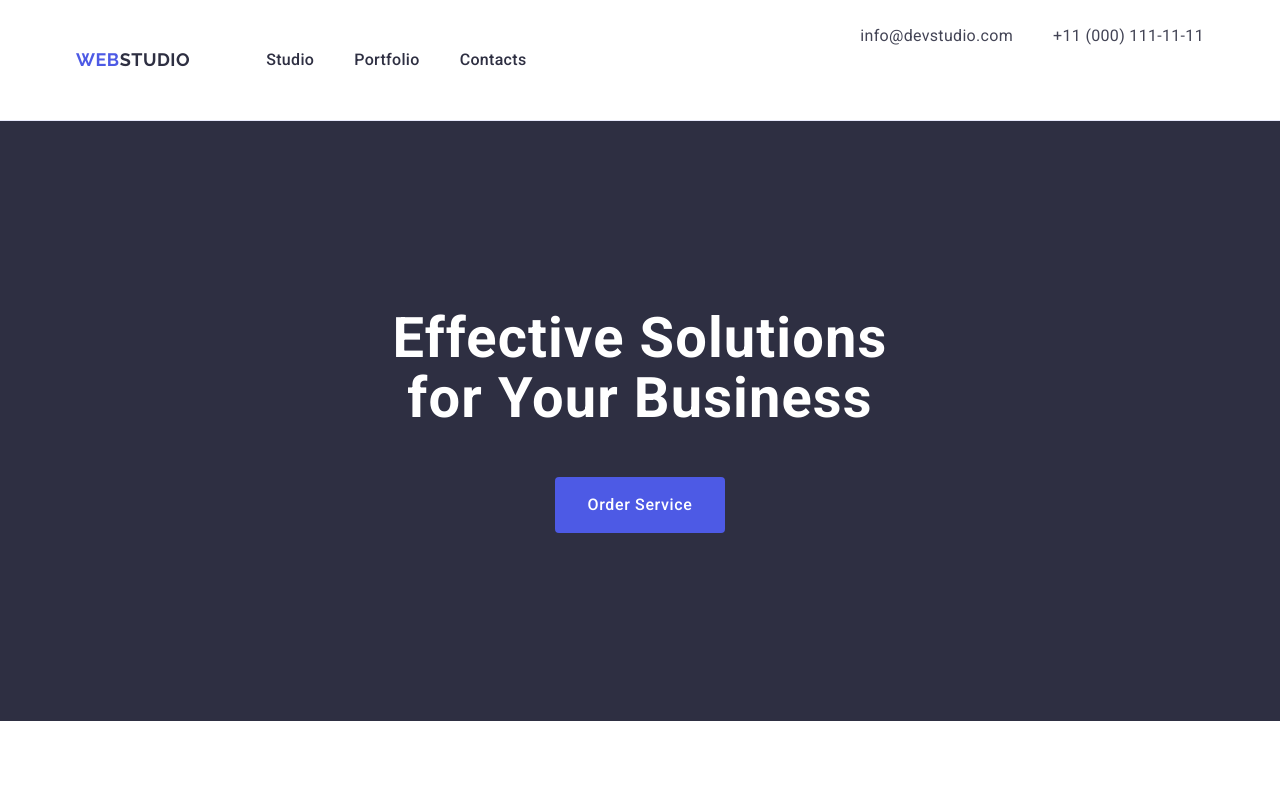
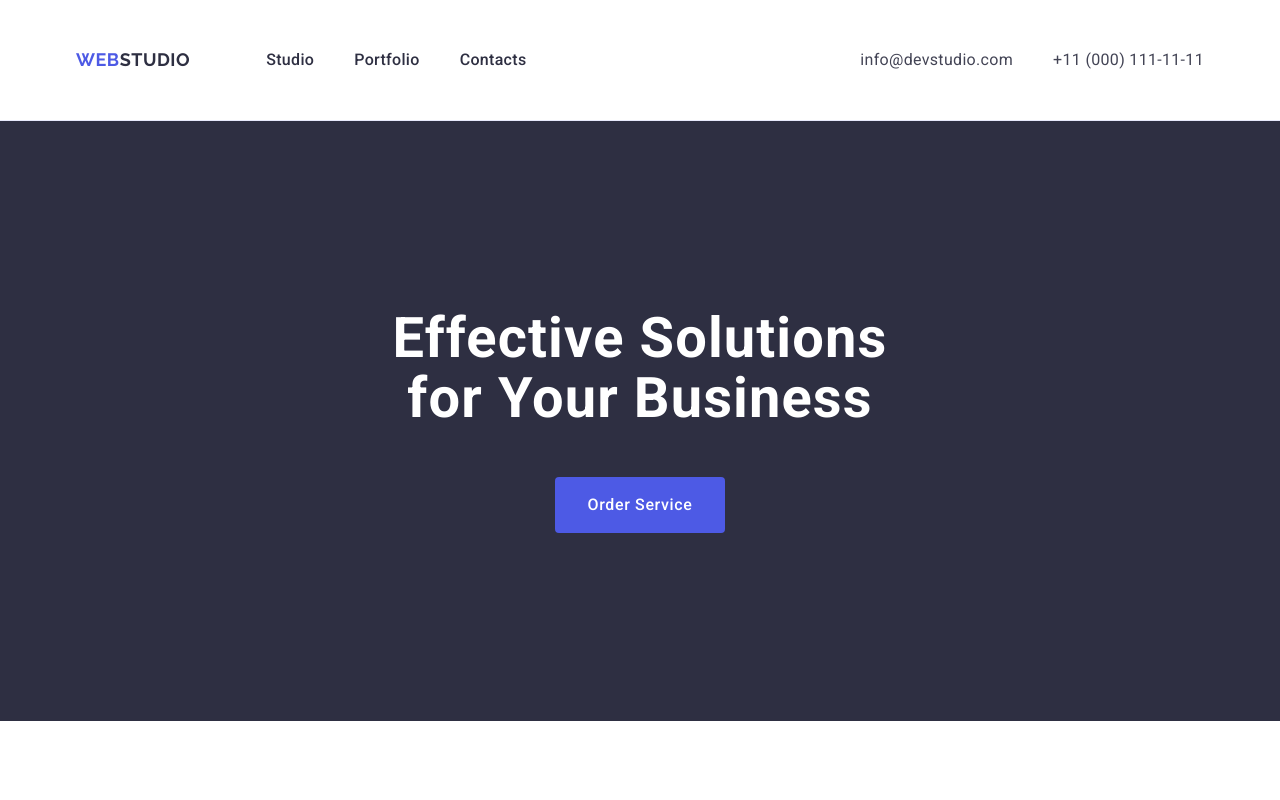
Before and after one commit to MeldiUA/goit-markup-hw-03, a website: page index.html in a window 1280 px wide. Shown: the top 800 px of the page. Drawn offline with nearby package versions, Linux system fonts and the light colour scheme.

Commit message:
fix auto-check003

```diff
--- a/css/styles.css
+++ b/css/styles.css
@@ -56,8 +56,7 @@ address {
   width: 1158px;
   margin-left: auto;
   margin-right: auto;
-  padding-left: 15px;
-  padding-right: 15px;
+  padding: 0 15px;
 }
 
 /*<=========== Header ======================>*/
@@ -69,14 +68,14 @@ address {
 .page-header-container {
   display: flex;
   justify-content: space-between;
-  padding-top: 24px;
-  padding-bottom: 24px;
 }
 
 .page-navigation {
   display: flex;
   align-items: center;
   justify-content: space-between;
+  padding-top: 24px;
+  padding-bottom: 24px;
 }
 
 .logo {
@@ -119,10 +118,20 @@ address {
   letter-spacing: 0.02em;
 }
 
+.page-adress {
+  display: flex;
+  align-items: center;
+  justify-content: space-between;
+  padding-top: 24px;
+  padding-bottom: 24px;
+}
+
 .adress-list {
   display: flex;
   align-items: center;
   gap: 40px;
+  padding-top: 24px;
+  padding-bottom: 24px;
 }
 
 .adress-item:hover,
--- a/index.html
+++ b/index.html
@@ -35,7 +35,7 @@
             </li>
           </ul>
         </nav>
-        <address>
+        <address class="page-adress">
           <ul class="adress-list">
             <li>
               <a href="mailto:info@devstudio.com" class="adress-item"
```
